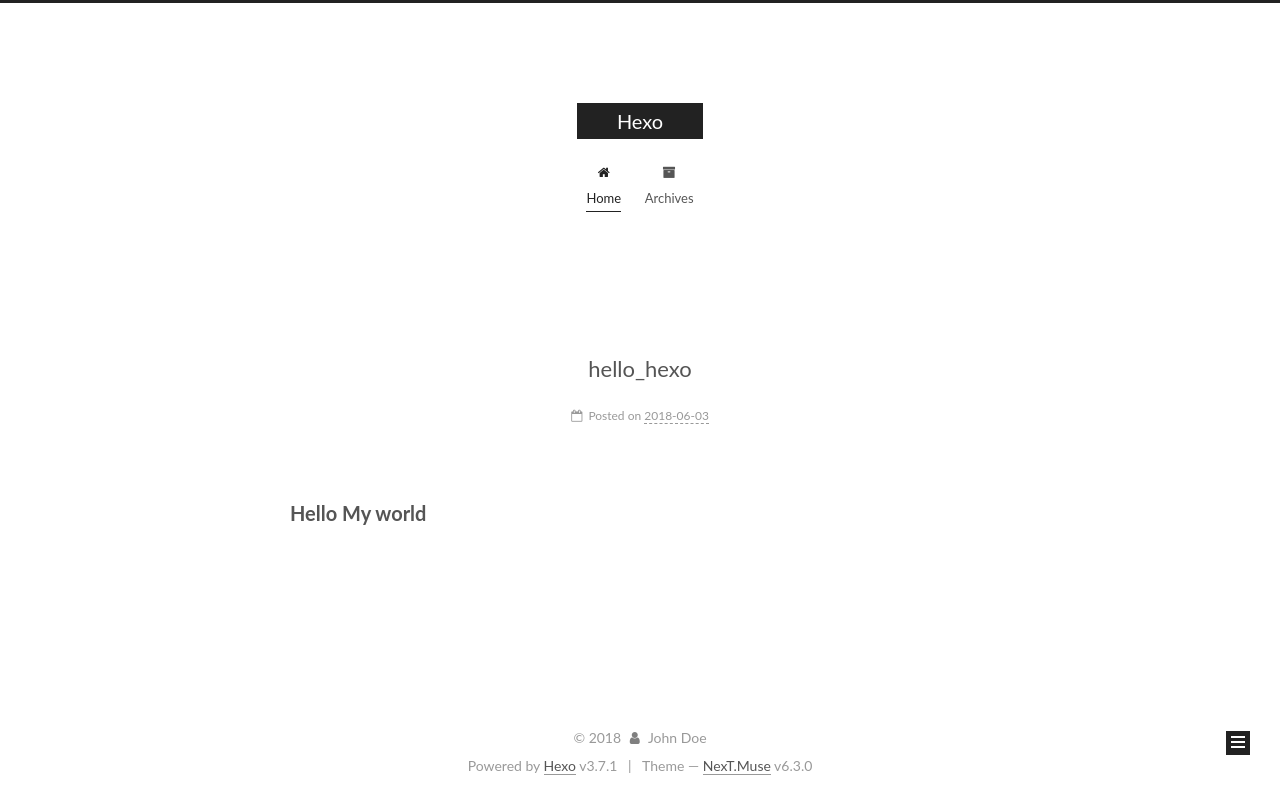
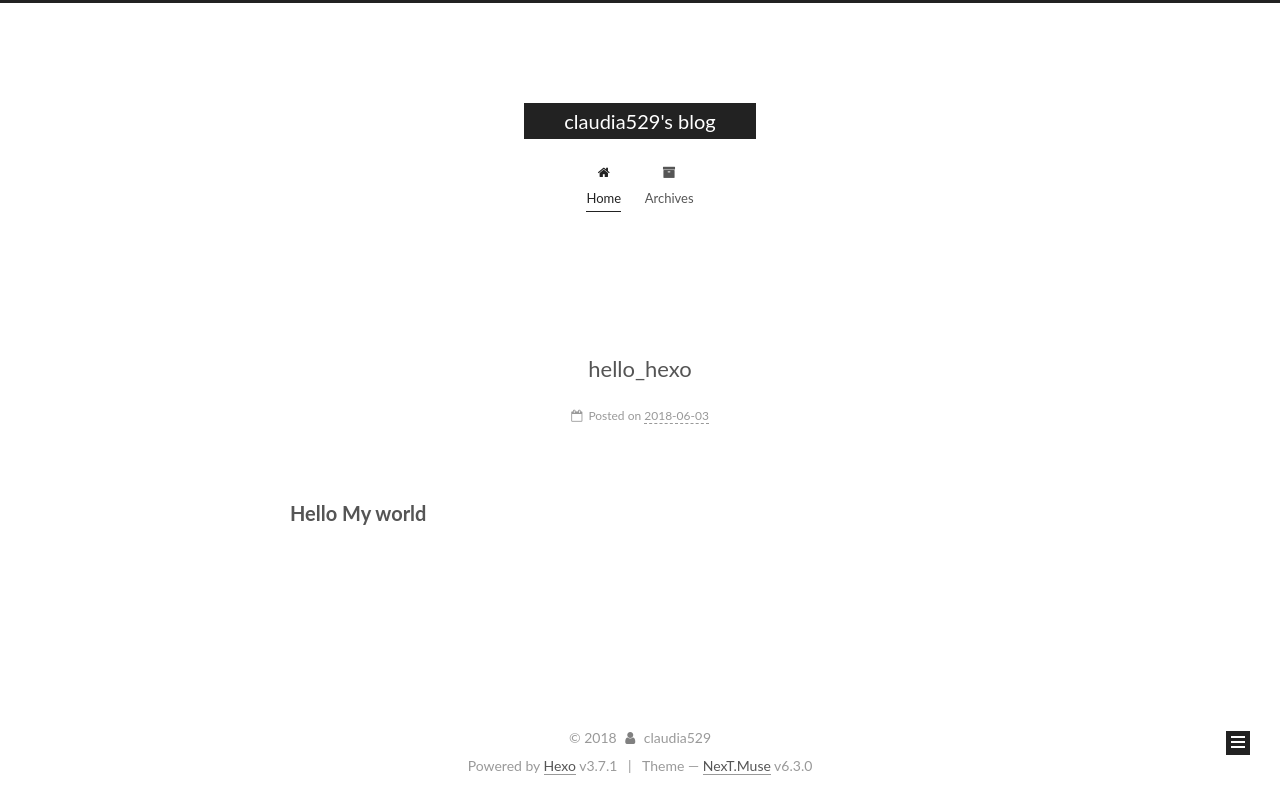
Before and after one commit to claudia529/claudia529, a plain HTML site: page index.html in a window 1280 px wide. Drawn offline with Linux system fonts and the light colour scheme.

Commit message:
Site updated: 2018-06-03 20:32:21

```diff
--- a/css/main.css
+++ b/css/main.css
@@ -1836,7 +1836,7 @@ img:hover {
   width: 4px;
   height: 4px;
   border-radius: 50%;
-  background: #0b8bff;
+  background: #6bffff;
 }
 .links-of-blogroll {
   font-size: 13px;
--- a/index.html
+++ b/index.html
@@ -109,12 +109,12 @@
 
 
   <meta property="og:type" content="website">
-<meta property="og:title" content="Hexo">
+<meta property="og:title" content="claudia529&#39;s blog">
 <meta property="og:url" content="http://yoursite.com/index.html">
-<meta property="og:site_name" content="Hexo">
+<meta property="og:site_name" content="claudia529&#39;s blog">
 <meta property="og:locale" content="default">
 <meta name="twitter:card" content="summary">
-<meta name="twitter:title" content="Hexo">
+<meta name="twitter:title" content="claudia529&#39;s blog">
 
 
 
@@ -131,7 +131,7 @@
   };
 </script>
 
-  <title>Hexo</title>
+  <title>claudia529's blog</title>
 
 
 
@@ -190,7 +190,7 @@
     <div class="custom-logo-site-title">
       <a href="/" class="brand" rel="start">
         <span class="logo-line-before"><i></i></span>
-        <span class="site-title">Hexo</span>
+        <span class="site-title">claudia529's blog</span>
         <span class="logo-line-after"><i></i></span>
       </a>
     </div>
@@ -280,13 +280,13 @@
     <link itemprop="mainEntityOfPage" href="http://yoursite.com/2018/06/03/hello-hexo/">
 
     <span hidden itemprop="author" itemscope itemtype="http://schema.org/Person">
-      <meta itemprop="name" content="John Doe">
+      <meta itemprop="name" content="claudia529">
       <meta itemprop="description" content="">
       <meta itemprop="image" content="/images/avatar.gif">
     </span>
 
     <span hidden itemprop="publisher" itemscope itemtype="http://schema.org/Organization">
-      <meta itemprop="name" content="Hexo">
+      <meta itemprop="name" content="claudia529's blog">
     </span>
 
 
@@ -433,7 +433,7 @@
         <div class="site-overview">
           <div class="site-author motion-element" itemprop="author" itemscope itemtype="http://schema.org/Person">
 
-              <p class="site-author-name" itemprop="name">John Doe</p>
+              <p class="site-author-name" itemprop="name">claudia529</p>
               <p class="site-description motion-element" itemprop="description"></p>
           </div>
 
@@ -492,7 +492,7 @@
   <span class="with-love" id="animate">
     <i class="fa fa-user"></i>
   </span>
-  <span class="author" itemprop="copyrightHolder">John Doe</span>
+  <span class="author" itemprop="copyrightHolder">claudia529</span>
 
 
 
```
Also changed, not shown: 2018/06/03/hello-hexo/index.html (+7 -7 lines), archives/2018/06/index.html (+7 -7 lines), archives/2018/index.html (+7 -7 lines), archives/index.html (+7 -7 lines).
